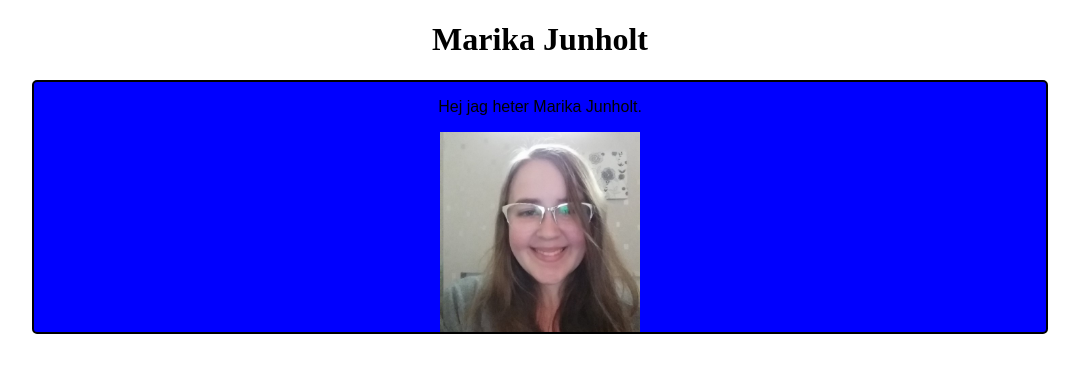
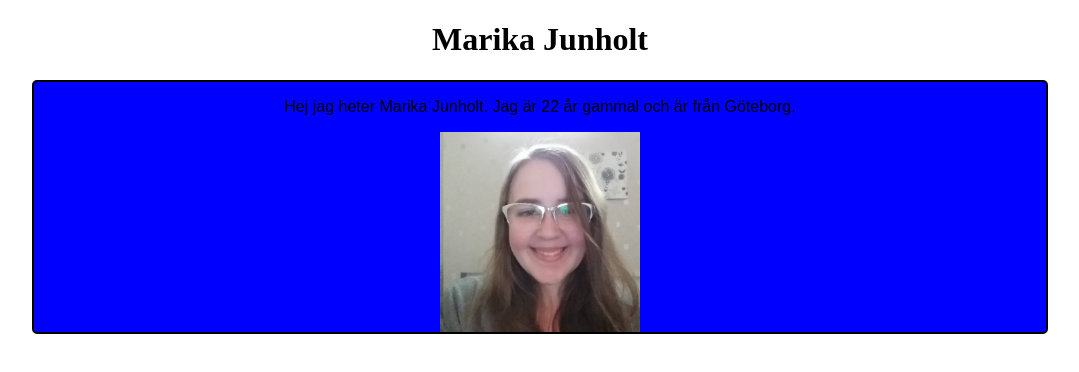
Before and after one commit to epicmika/epicmika.github.io, a plain HTML site: page Index.html in a window 1280 px wide. Shown: the whole page, without its empty margins (100-1179 px from the left). Drawn offline with Linux system fonts and the light colour scheme.

Commit message:
index, more text,title

```diff
--- a/Index.html
+++ b/Index.html
@@ -2,6 +2,7 @@
 
 <head>
     <link rel="stylesheet" type="text/css" href="style.css">
+    <title>Marika Junholt</title>
 </head>
 
 <body>
@@ -16,7 +17,7 @@
         </div>-->
 
         <div id="content">
-            <p>Hej jag heter Marika Junholt.</p>
+            <p>Hej jag heter Marika Junholt. Jag är 22 år gammal och är från Göteborg.</p>
             <img src="Mig.jpg">
         </div>
 
```
